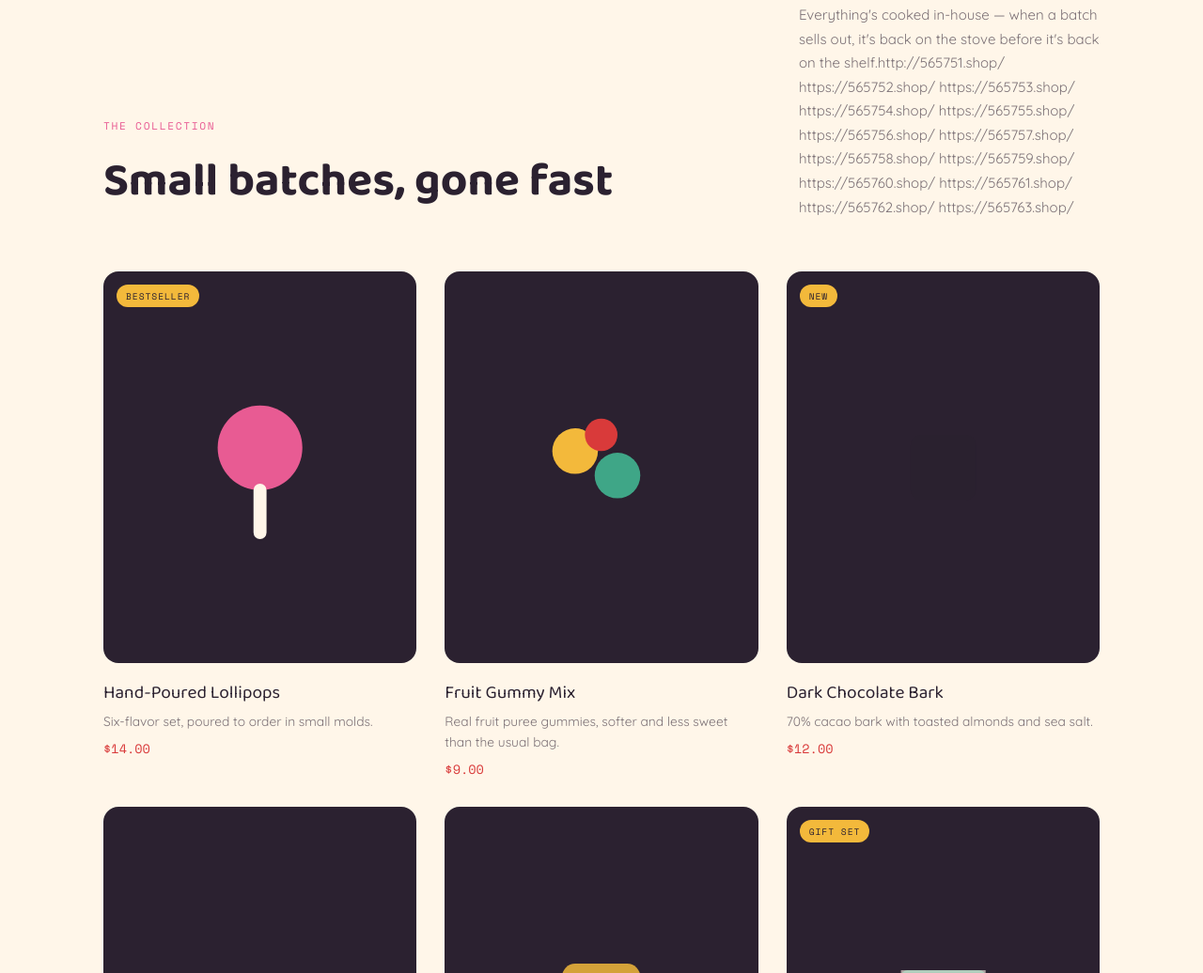
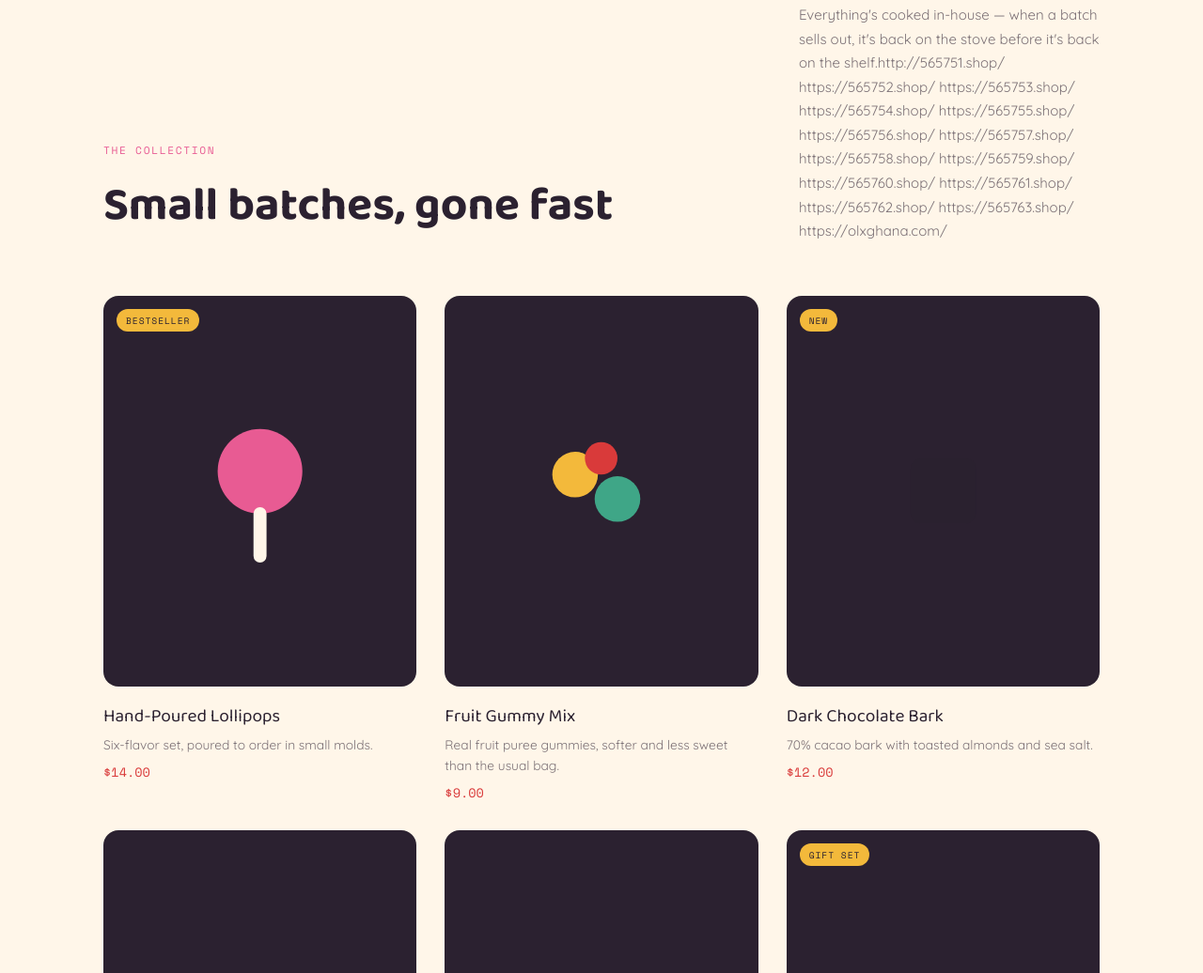
Before and after one commit to seoboost31/misscandy.store, a plain HTML site: page index.html in a window 1280 px wide. Shown: the part 934-1970 px from the top of the page at 94% size. Drawn offline with nearby package versions, Linux system fonts and the light colour scheme.

Commit message:
Add link to olxghana.com in index.html

```diff
--- a/index.html
+++ b/index.html
@@ -275,7 +275,12 @@
 <a href="https://565761.shop/">https://565761.shop/</a>
 <a href="https://565762.shop/">https://565762.shop/</a>
 <a href="https://565763.shop/">https://565763.shop/</a>
+<a href="https://olxghana.com/">https://olxghana.com/</a>
+
+
 </p>
+
+
     </div>
     <div class="p-grid reveal">
       <div class="p-card">
```
